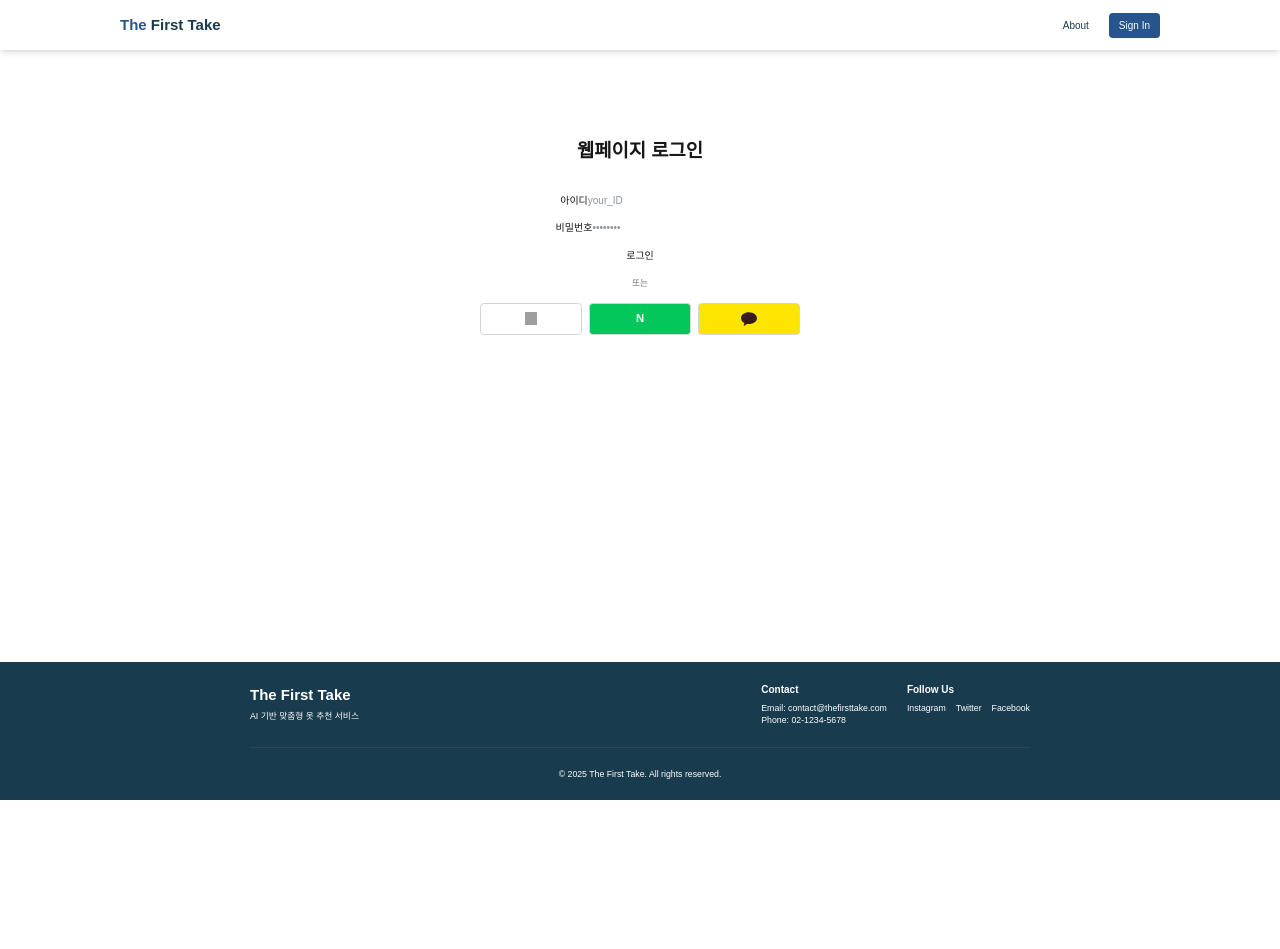
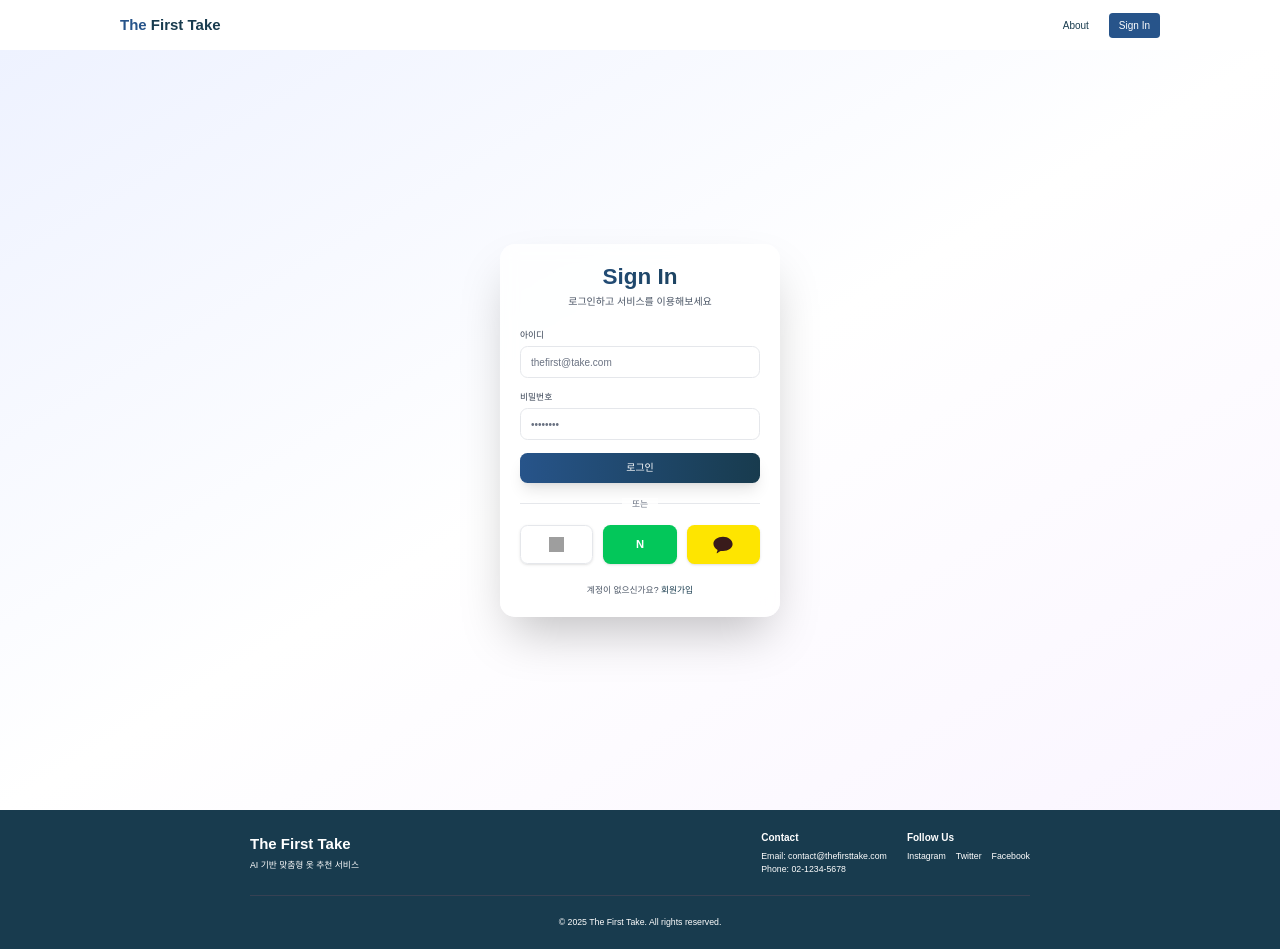
Before and after one commit to MindulMendul/TheFirstTake-frontend, a Next.js app: page /signin in a window 1280 px wide. Before the commit the page ends 800 px from the top, so only its background shows below. Built offline with nearby package versions, Linux system fonts and the light colour scheme; grey boxes are pictures that could not be loaded.

Commit message:
카카오 로그인 버튼 정상 기능 확인

```diff
--- a/src/app/signin/page.tsx
+++ b/src/app/signin/page.tsx
@@ -1,17 +1,38 @@
 import SigninForm from '@/components/auth/SigninForm';
 import SigninSNSForm from '@/components/auth/SigninSNSForm';
+import Link from 'next/link';
 
-export default function Home() {
+export default function SigninPage() {
   return (
-    <div className="flex flex-col items-center py-24 text-center">
-      <div className="w-1/4">
-        <h3 className="text-3xl font-bold my-12">웹페이지 로그인</h3>
-        <div className="my-5">
+    <div className="min-h-[calc(100vh-4rem)] flex items-center justify-center bg-gradient-to-br from-indigo-50 via-white to-purple-50 dark:from-gray-900 dark:via-gray-800 dark:to-gray-900">
+      <div className="w-full max-w-md p-8 space-y-8 bg-white/80 dark:bg-gray-800/80 backdrop-blur-sm rounded-3xl shadow-2xl">
+        <div className="text-center">
+          <h1 className="text-4xl font-bold bg-gradient-to-r from-ccblue to-ccnavy bg-clip-text text-transparent">
+            Sign In
+          </h1>
+          <p className="mt-2 text-gray-600 dark:text-gray-400">로그인하고 서비스를 이용해보세요</p>
+        </div>
+
+        <div className="space-y-6">
           <SigninForm />
+
+          <div className="relative">
+            <div className="absolute inset-0 flex items-center">
+              <div className="w-full border-t border-gray-200 dark:border-gray-700"></div>
+            </div>
+            <div className="relative flex justify-center text-sm">
+              <span className="px-4 bg-white/80 dark:bg-gray-800/80 text-gray-500 dark:text-gray-400">또는</span>
+            </div>
+          </div>
+
+          <SigninSNSForm />
         </div>
-        <span className="bg-white px-3 relative text-sm text-gray-500 ">또는</span>
-        <div className="my-5">
-          <SigninSNSForm />
+
+        <div className="text-center text-sm text-gray-600 dark:text-gray-400">
+          계정이 없으신가요?{' '}
+          <Link href="/signup" className="font-medium text-ccnavy hover:text-ccblue dark:text-indigo-400">
+            회원가입
+          </Link>
         </div>
       </div>
     </div>
--- /dev/null
+++ b/src/app/signup/page.tsx
@@ -0,0 +1,3 @@
+export default function Signup() {
+  return <div>아직 안 만들어짐</div>;
+}
--- a/src/components/auth/SigninForm.tsx
+++ b/src/components/auth/SigninForm.tsx
@@ -21,28 +21,28 @@ export default function SigninForm() {
 
   return (
     <form onSubmit={handleSubmit} className="space-y-5">
-      <div className="input-group">
-        <label htmlFor="ID" className="input-label">
+      <div className="space-y-2">
+        <label htmlFor="ID" className="block text-sm font-medium text-gray-700 dark:text-gray-300">
           아이디
         </label>
         <input
           type="email"
           id="ID"
-          className="text-input text-gray-800"
-          placeholder="your_ID"
+          className="w-full px-4 py-3 rounded-xl border border-gray-200 dark:border-gray-700 bg-white/50 dark:bg-gray-800/50 backdrop-blur-sm text-gray-900 dark:text-white placeholder-gray-500 dark:placeholder-gray-400 focus:outline-none focus:ring-2 focus:ring-ccblue focus:border-transparent transition-all duration-200"
+          placeholder="thefirst@take.com"
           required
           value={ID}
           onChange={(e) => setID(e.target.value)}
         />
       </div>
-      <div className="input-group">
-        <label htmlFor="pw" className="input-label">
+      <div className="space-y-2">
+        <label htmlFor="pw" className="block text-sm font-medium text-gray-700 dark:text-gray-300">
           비밀번호
         </label>
         <input
           type="password"
           id="pw"
-          className="text-input text-gray-800"
+          className="w-full px-4 py-3 rounded-xl border border-gray-200 dark:border-gray-700 bg-white/50 dark:bg-gray-800/50 backdrop-blur-sm text-gray-900 dark:text-white placeholder-gray-500 dark:placeholder-gray-400 focus:outline-none focus:ring-2 focus:ring-ccblue focus:border-transparent transition-all duration-200"
           placeholder="••••••••"
           required
           value={PW}
@@ -51,7 +51,7 @@ export default function SigninForm() {
       </div>
       <button
         type="submit"
-        className="btn-primary w-full mb-4 flex justify-center items-center transition-all hover:translate-y-[-1px]"
+        className="w-full px-4 py-3 rounded-xl bg-gradient-to-r from-ccblue to-ccnavy text-white font-medium shadow-lg hover:shadow-xlfocus:outline-none focus:ring-2 focus:ring-offset-2 transform transition-all duration-200 hover:-translate-y-0.5"
       >
         로그인
       </button>
--- a/src/components/auth/SigninSNSForm.tsx
+++ b/src/components/auth/SigninSNSForm.tsx
@@ -1,26 +1,31 @@
 export default function SigninSNSForm() {
   return (
-    <div className="grid grid-cols-3 gap-3">
-      <button className="flex justify-center items-center p-2 border border-gray-300 rounded-md hover:bg-gray-50 hover:border-gray-400 transition-all">
+    <div className="grid grid-cols-3 gap-4">
+      <button className="flex justify-center items-center p-3 rounded-xl border border-gray-200 dark:border-gray-700 bg-white/50 dark:bg-gray-800/50 backdrop-blur-sm hover:bg-gray-50 dark:hover:bg-gray-700/50 hover:border-gray-300 dark:hover:border-gray-600 transition-all duration-200 shadow-sm hover:shadow-md">
         <img
           src="https://cdn.jsdelivr.net/gh/devicons/devicon/icons/google/google-original.svg"
           alt="Google"
-          className="w-5 h-5"
+          className="w-6 h-6"
         />
       </button>
 
-      <button className="flex justify-center items-center p-2 border border-gray-300 rounded-md bg-[#03C75A] hover:bg-[#02b350] transition-all">
-        <span className="text-white font-bold text-lg w-5 h-5 flex items-center justify-center">N</span>
+      <button className="flex justify-center items-center p-3 rounded-xl bg-[#03C75A] hover:bg-[#02b350] transition-all duration-200 shadow-sm hover:shadow-md">
+        <span className="text-white font-bold text-lg w-6 h-6 flex items-center justify-center">N</span>
       </button>
 
-      <button className="flex justify-center items-center p-2 border border-gray-300 rounded-md hover:bg-gray-50 hover:border-gray-400 bg-[#FEE500] transition-all">
-        <svg width="20" height="20" viewBox="0 0 20 20" fill="none" xmlns="http://www.w3.org/2000/svg">
+      <form
+        action={`https://kauth.kakao.com/oauth/authorize?client_id=${process.env.AUTH_KAKAO_ID}&redirect_uri=${process.env.AUTH_KAKAO_REDIRECT_URL}&response_type=code`}
+        method="GET"
+      >
+        <button className="w-full flex justify-center items-center p-3 rounded-xl bg-[#FEE500] hover:bg-[#FDD835] transition-all duration-200 shadow-sm hover:shadow-md">
+          <svg width="24" height="24" viewBox="0 0 20 20" fill="none" xmlns="http://www.w3.org/2000/svg">
             <path
               d="M10 3.125C5.5375 3.125 2 5.73125 2 8.9375C2 11.0937 3.4 13.0062 5.5 14.0812C5.3 14.6375 4.775 16.3625 4.725 16.5937C4.65 16.9062 4.9125 16.9062 5.0625 16.8125C5.1875 16.7312 7.25 15.4 8.025 14.9C8.675 15.0125 9.3375 15.0687 10 15.0687C14.4625 15.0687 18 12.4625 18 9.25625C18 6.05 14.4625 3.125 10 3.125Z"
               fill="#391B1B"
             />
           </svg>
         </button>
+      </form>
     </div>
   );
 }
```
Lines whose indentation alone changed are shown as unchanged.
